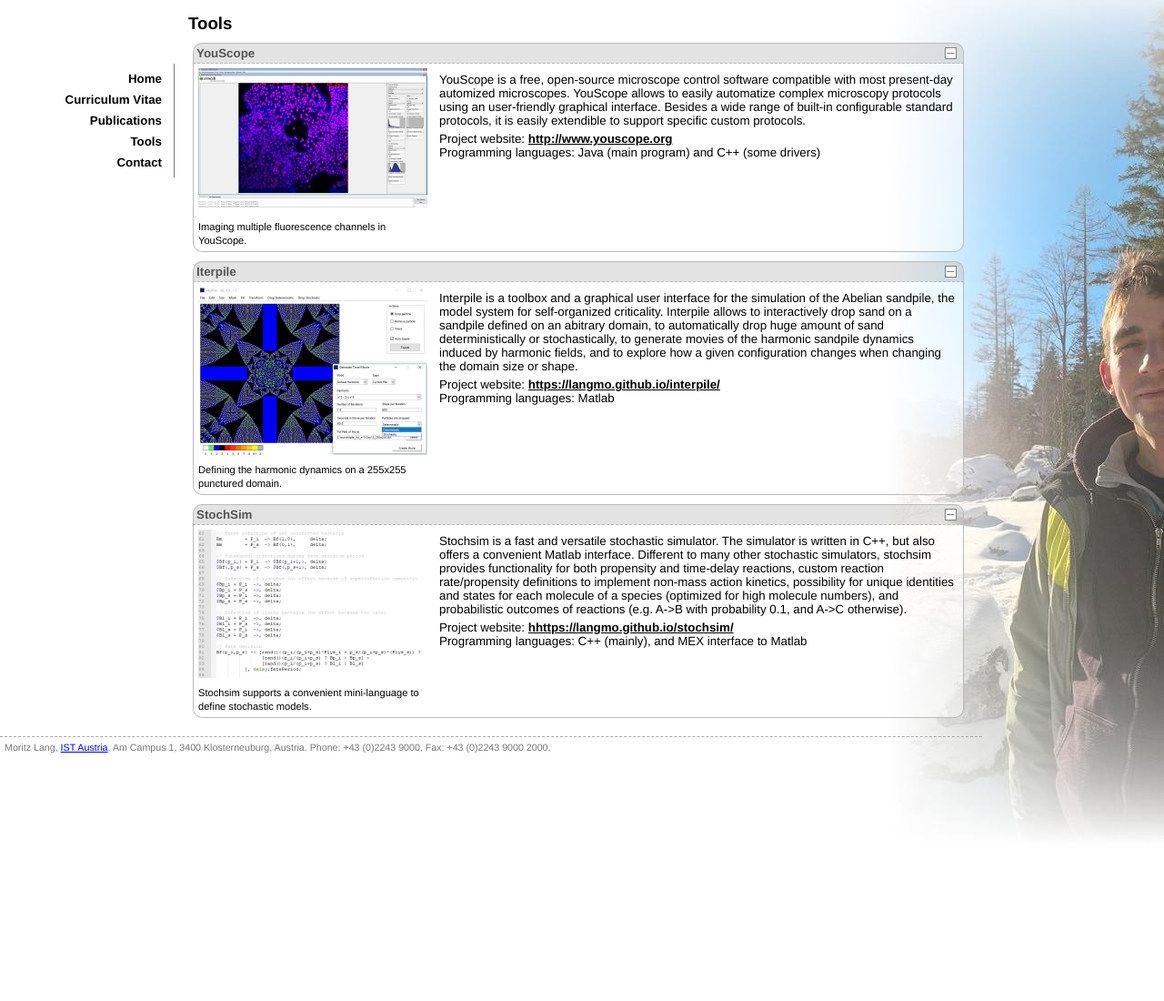
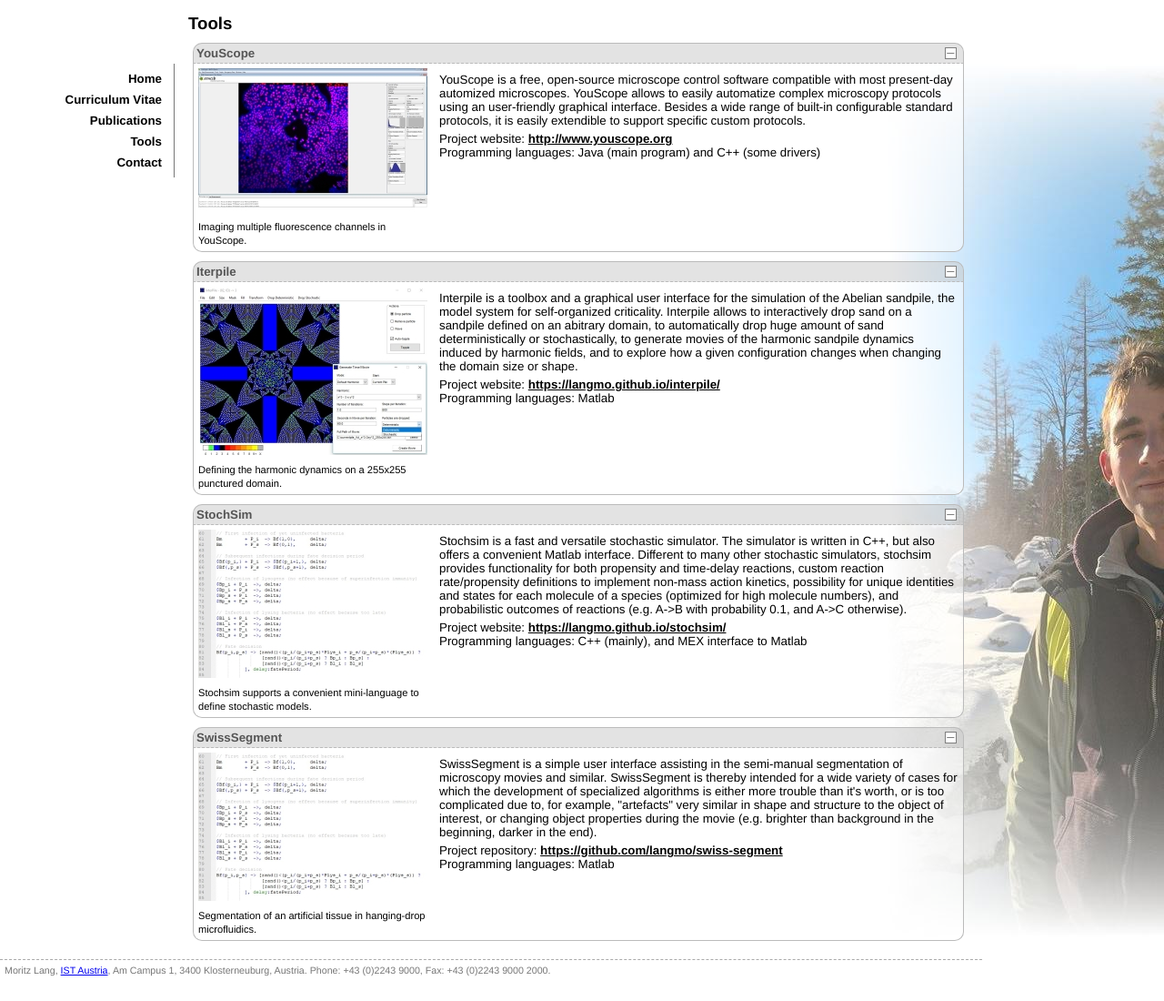
Before and after one commit to langmo/langmo.github.io, a Jekyll site: the page built from tools.html, in a window 1280 px wide. Shown: the whole page at 91% size. Built offline with Jekyll 4.4.1, drawn with Linux system fonts in a browser that asks for light colours.

Commit message:
Added SwissSegment and IST core course.

```diff
--- a/index.html
+++ b/index.html
@@ -26,7 +26,7 @@
 			Relevant research:
 			[<span class="popupLink" onmouseenter="showPublicationPopup(this,'Bacchus2012b')" onmouseleave="removePublicationPopup()" onclick="openPublication('Bacchus2012b')">Bacchus2012b</span>,
 			<span class="popupLink" onmouseenter="showPublicationPopup(this,'Lang2016a')" onmouseleave="removePublicationPopup()" onclick="openPublication('Lang2016a')">Lang2016a</span>,
-			<span class="popupLink" onmouseenter="showPublicationPopup(this,'Barone2017')" onmouseleave="removePublicationPopup()" onclick="openPublication('Barone2017')">Barone2017</span>]
+			<span class="popupLink" onmouseenter="showPublicationPopup(this,'Barone2017')" onmouseleave="removePublicationPopup()" onclick="openPublication('Barone2017')">Barone2017</span>,
 			<span class="popupLink" onmouseenter="showPublicationPopup(this,'Pleska2018a')" onmouseleave="removePublicationPopup()" onclick="openPublication('Pleska2018a')">Pleska2018a</span>]
 		</p>
 		<br clear="all" />
--- a/tools.html
+++ b/tools.html
@@ -52,7 +52,6 @@
 	  </div>
 	</div>
 
-
 	<div class="box">
 	  <div class="boxHeader">
 		   <div class="plusMinusSign"><a href="javascript:minimizeMaximize('stochsim');"><img src="{{ site.github.url }}/img/minus.gif" class="plusMinusSign" id="stochsim-plusMinus" /></a></div>
@@ -73,10 +72,35 @@
 			probabilistic outcomes of reactions (e.g. A->B with probability 0.1, and A->C otherwise).
 		</p>
 		<p>
-			Project website: <a href="https://langmo.github.io/stochsim/" target="_blank">hhttps://langmo.github.io/stochsim/</a><br />
+			Project website: <a href="https://langmo.github.io/stochsim/" target="_blank">https://langmo.github.io/stochsim/</a><br />
 			Programming languages: C++ (mainly), and MEX interface to Matlab
 		</p>
 		<br clear="all" />
 	  </div>
 	</div>
+
+	<div class="box">
+	  <div class="boxHeader">
+		   <div class="plusMinusSign"><a href="javascript:minimizeMaximize('swisssegment');"><img src="{{ site.github.url }}/img/minus.gif" class="plusMinusSign" id="swisssegment-plusMinus" /></a></div>
+		   SwissSegment
+	  </div>
+	  <div class="boxMain" id="swisssegment" style="display:block">
+		<div class="figure">
+			<a href="{{ site.github.url }}/img/stochsim_example_big.jpg" target="_blank"><img src="{{ site.github.url }}/img/stochsim_example.jpg" width="252" /></a>
+			<p><small>
+				Segmentation of an artificial tissue in hanging-drop microfluidics.
+			</small></p>
+		</div>
+		<p>
+			SwissSegment is a simple user interface assisting in the semi-manual segmentation of microscopy movies and similar. SwissSegment is thereby intended for a wide variety of cases for which the development of specialized
+			algorithms is either more trouble than it's worth, or is too complicated due to, for example, &quot;artefacts&quot; very similar in shape and structure to the object of interest, or changing object properties during the
+			movie (e.g. brighter than background in the beginning, darker in the end).
+		</p>
+		<p>
+			Project repository: <a href="https://github.com/langmo/swiss-segment" target="_blank">https://github.com/langmo/swiss-segment</a><br />
+			Programming languages: Matlab
+		</p>
+		<br clear="all" />
+	  </div>
+	</div>
 </div>
```
Also changed, not shown: cv.html (+23 -12 lines), img/swiss_segment.jpg (added), img/swiss_segment_big.jpg (added).
